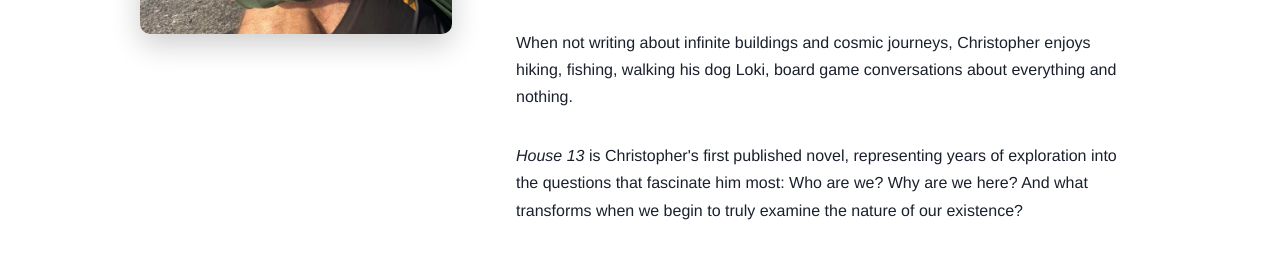
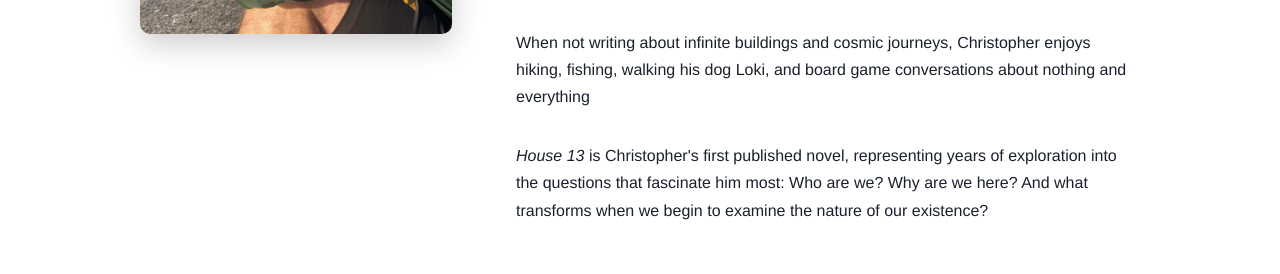
Before and after one commit to House13novel/house13website, a plain HTML site: page author.html in a window 1280 px wide. Shown: the part 646-920 px from the top of the page. Drawn offline with Linux system fonts and the light colour scheme.

Commit message:
Update author.html

```diff
--- a/author.html
+++ b/author.html
@@ -44,9 +44,9 @@
 
                         <p>The inspiration for <em>House 13</em> came from Christopher's personal exploration of themes around identity, reincarnation, and the interconnectedness of life. He believes that storytelling can be a powerful tool for examining life's deepest questions and hopes that <em>House 13</em> offers readers both entertainment and insight on their own journey of discovery.</p>
 
-                        <p>When not writing about infinite buildings and cosmic journeys, Christopher enjoys hiking, fishing, walking his dog Loki, board game conversations about everything and nothing.</p>
+                        <p>When not writing about infinite buildings and cosmic journeys, Christopher enjoys hiking, fishing, walking his dog Loki, and board game conversations about nothing and everything</p>
 
-                        <p><em>House 13</em> is Christopher's first published novel, representing years of exploration into the questions that fascinate him most: Who are we? Why are we here? And what transforms when we begin to truly examine the nature of our existence?</p>
+                        <p><em>House 13</em> is Christopher's first published novel, representing years of exploration into the questions that fascinate him most: Who are we? Why are we here? And what transforms when we begin to examine the nature of our existence?</p>
                     </div>
                 </div>
             </div>
```
